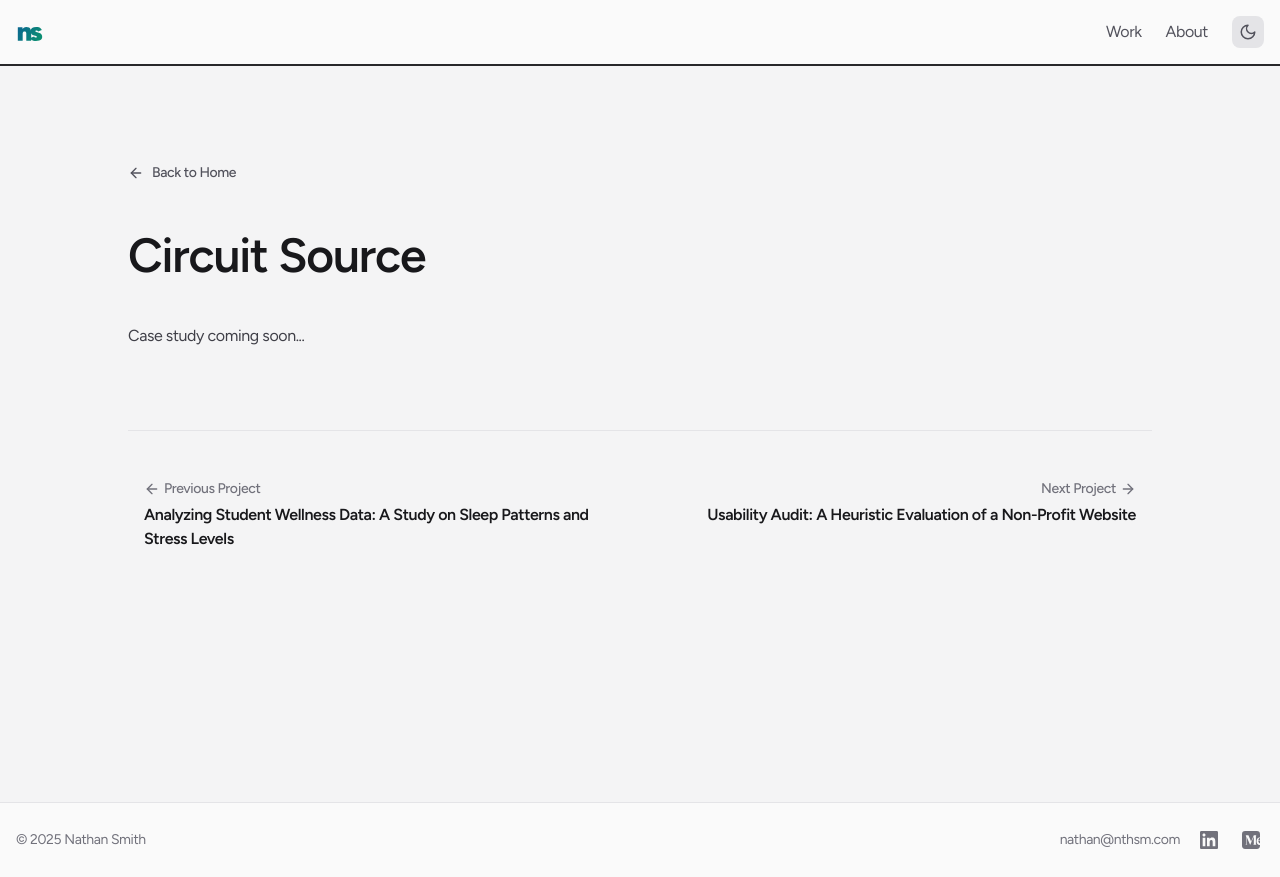
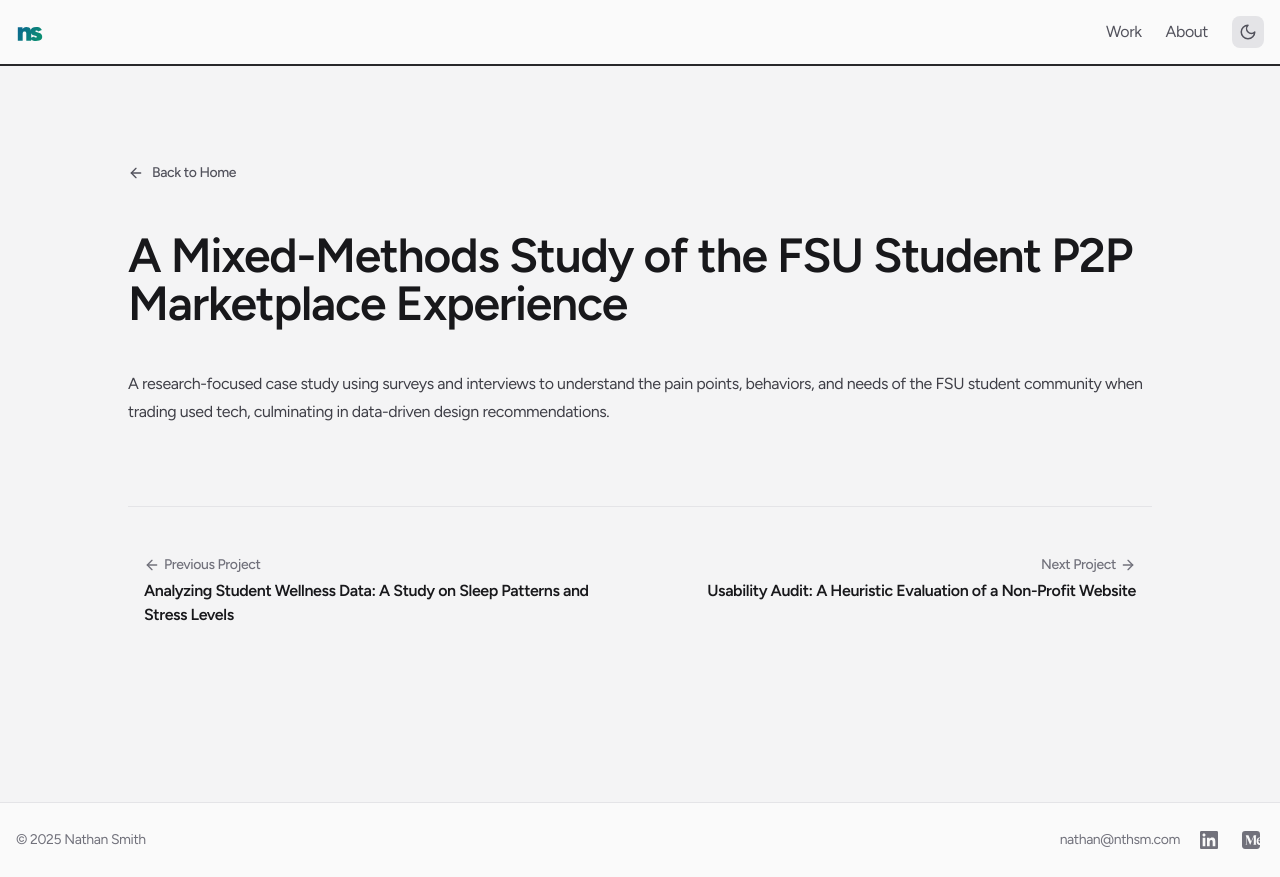
Before and after one commit to nthsm/portfolio, a Next.js app: page /circuit-source in a window 1280 px wide. Built offline with nearby package versions, Linux system fonts and the light colour scheme.

Commit message:
Update page.mdx

```diff
--- a/app/(posts)/circuit-source/page.mdx
+++ b/app/(posts)/circuit-source/page.mdx
@@ -1,10 +1,10 @@
 ---
-title: 'Circuit Source'
-description: 'A peer-to-peer marketplace concept designed to help FSU students safely buy and sell tech and gaming gear within a trusted campus community.'
+title: "A Mixed-Methods Study of the FSU Student P2P Marketplace Experience"
+description: "A research-focused case study using surveys and interviews to understand the pain points, behaviors, and needs of the FSU student community when trading used tech, culminating in data-driven design recommendations."
 image: ''
 date: ''
 ---
 
-# Circuit Source
+# A Mixed-Methods Study of the FSU Student P2P Marketplace Experience
 
-Case study coming soon...
+A research-focused case study using surveys and interviews to understand the pain points, behaviors, and needs of the FSU student community when trading used tech, culminating in data-driven design recommendations.
```
